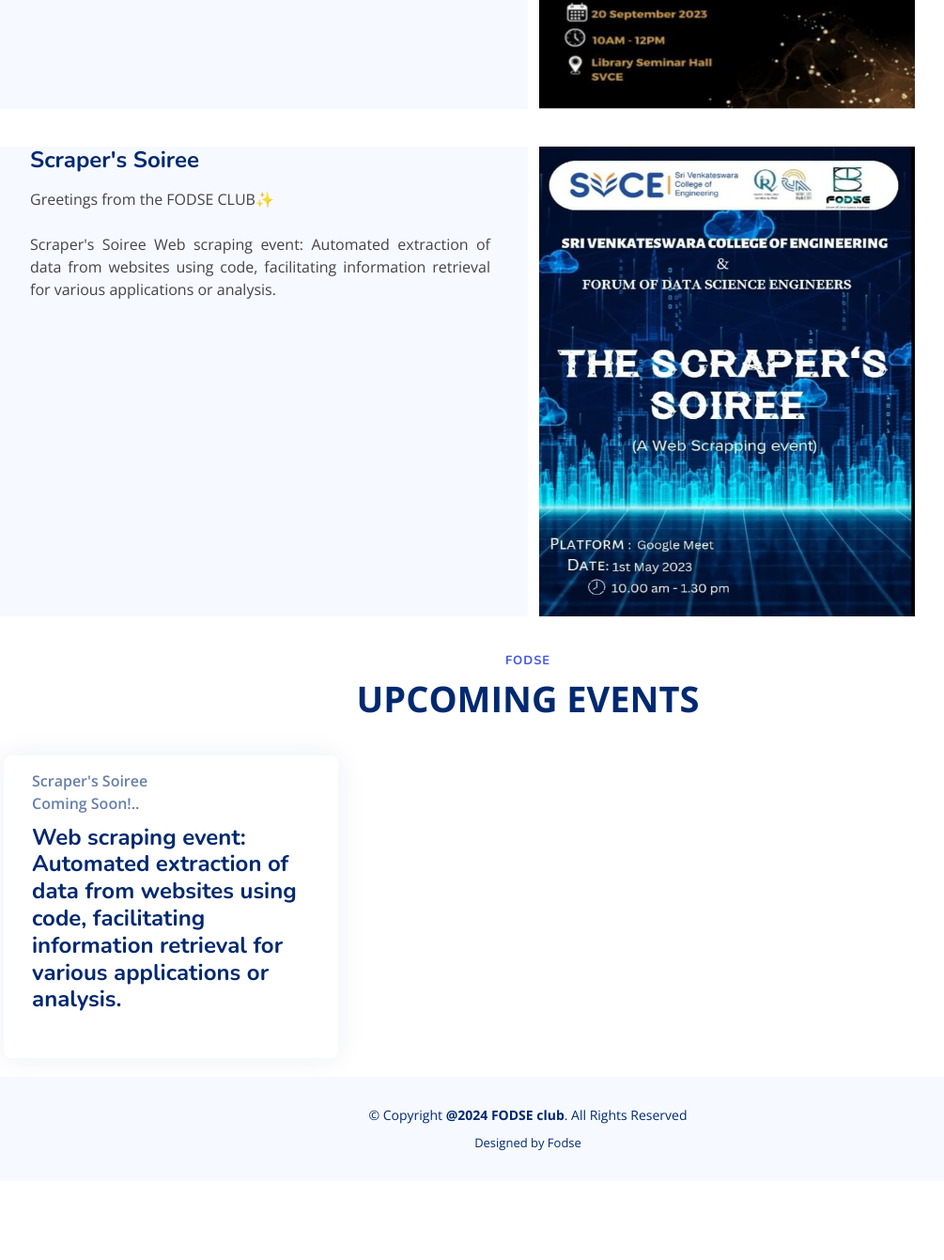
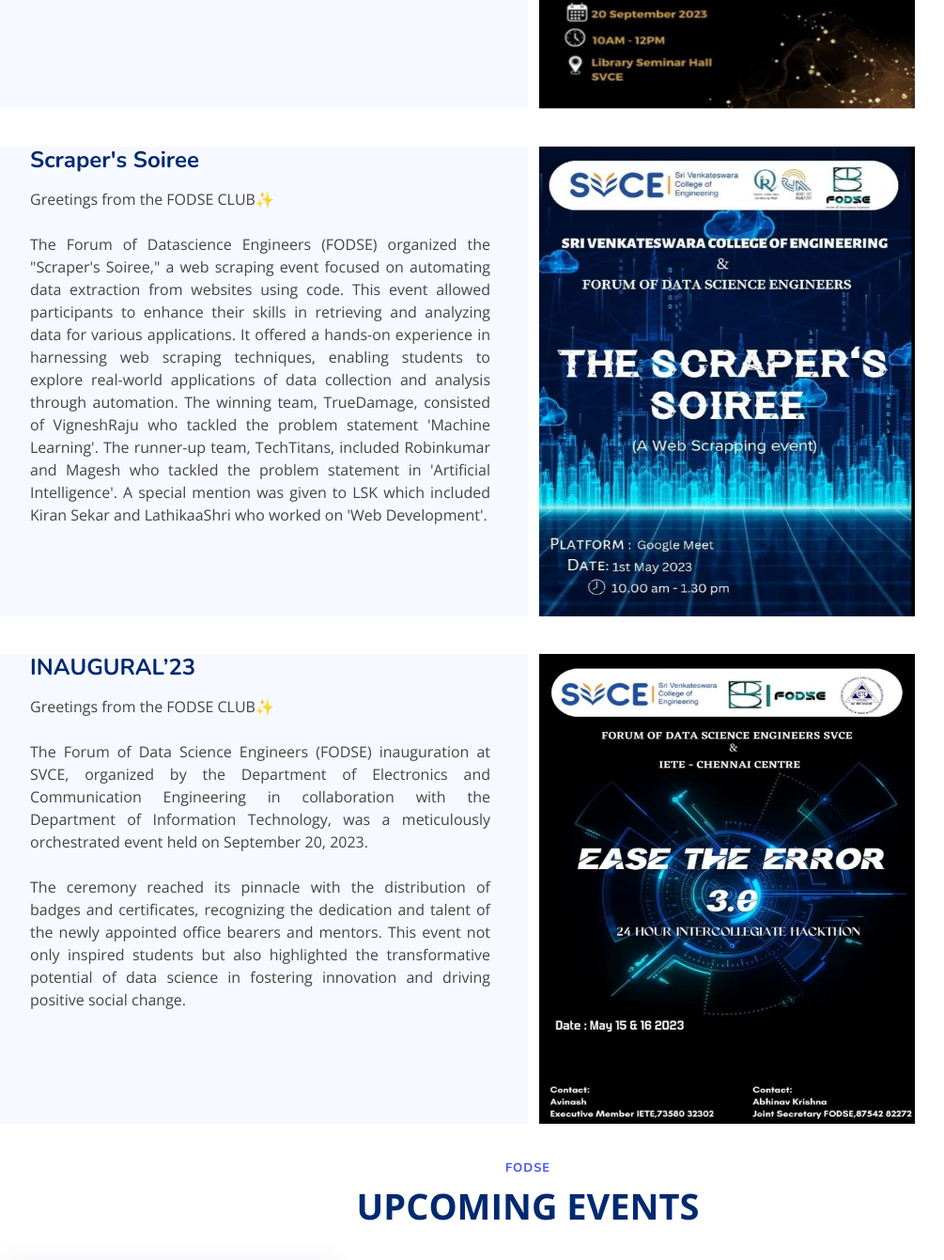
Before and after one commit to PragatheeshwarS/FODSE, a plain HTML site: page events.html in a window 1280 px wide. Shown: the part 2636-3977 px from the top of the page at 94% size, without its empty margins (78-1083 px from the left). Before the commit the page ends 3893 px from the top, so only its background shows below. Drawn offline with nearby package versions, Linux system fonts and the light colour scheme.

Commit message:
2023 done

```diff
--- a/events.html
+++ b/events.html
@@ -312,9 +312,62 @@
             <p class="font-italic" style="text-align: justify">
               Greetings from the FODSE CLUB✨
               <br /><br />
-              Scraper's Soiree Web scraping event: Automated extraction of data
-              from websites using code, facilitating information retrieval for
-              various applications or analysis.
+              The Forum of Datascience Engineers (FODSE) organized the
+              "Scraper's Soiree," a web scraping event focused on automating
+              data extraction from websites using code. This event allowed
+              participants to enhance their skills in retrieving and analyzing
+              data for various applications. It offered a hands-on experience in
+              harnessing web scraping techniques, enabling students to explore
+              real-world applications of data collection and analysis through
+              automation. The winning team, TrueDamage, consisted of VigneshRaju
+              who tackled the problem statement 'Machine Learning'. The
+              runner-up team, TechTitans, included Robinkumar and Magesh who
+              tackled the problem statement in 'Artificial Intelligence'. A
+              special mention was given to LSK which included Kiran Sekar and
+              LathikaaShri who worked on 'Web Development'.
+            </p>
+          </div>
+        </div>
+      </div>
+    </section>
+
+    <section id="about" class="about">
+      <div class="container" data-aos="fade-up">
+        <div class="row">
+          <div
+            class="col-lg-6 order-1 order-lg-2"
+            data-aos="fade-left"
+            data-aos-delay="100"
+          >
+            <div class="col-md-4">
+              <img
+                class="poster"
+                src="assets/img/easetheerror3.jpeg"
+                height="500px"
+                width="400px"
+              />
+            </div>
+          </div>
+          <div class="col-lg-6 pt-4 pt-lg-0 order-2 order-lg-1 content">
+            <div class="section-title">
+              <h2>INAUGURAL’23</h2>
+            </div>
+            <h3></h3>
+            <p class="font-italic" style="text-align: justify">
+              Greetings from the FODSE CLUB✨
+              <br /><br />
+              The Forum of Data Science Engineers (FODSE) inauguration at SVCE,
+              organized by the Department of Electronics and Communication
+              Engineering in collaboration with the Department of Information
+              Technology, was a meticulously orchestrated event held on
+              September 20, 2023.
+              <br /><br />
+              The ceremony reached its pinnacle with the distribution of badges
+              and certificates, recognizing the dedication and talent of the
+              newly appointed office bearers and mentors. This event not only
+              inspired students but also highlighted the transformative
+              potential of data science in fostering innovation and driving
+              positive social change.
             </p>
           </div>
         </div>
```
Also changed, not shown: assets/img/easetheerror3.jpeg (added).
